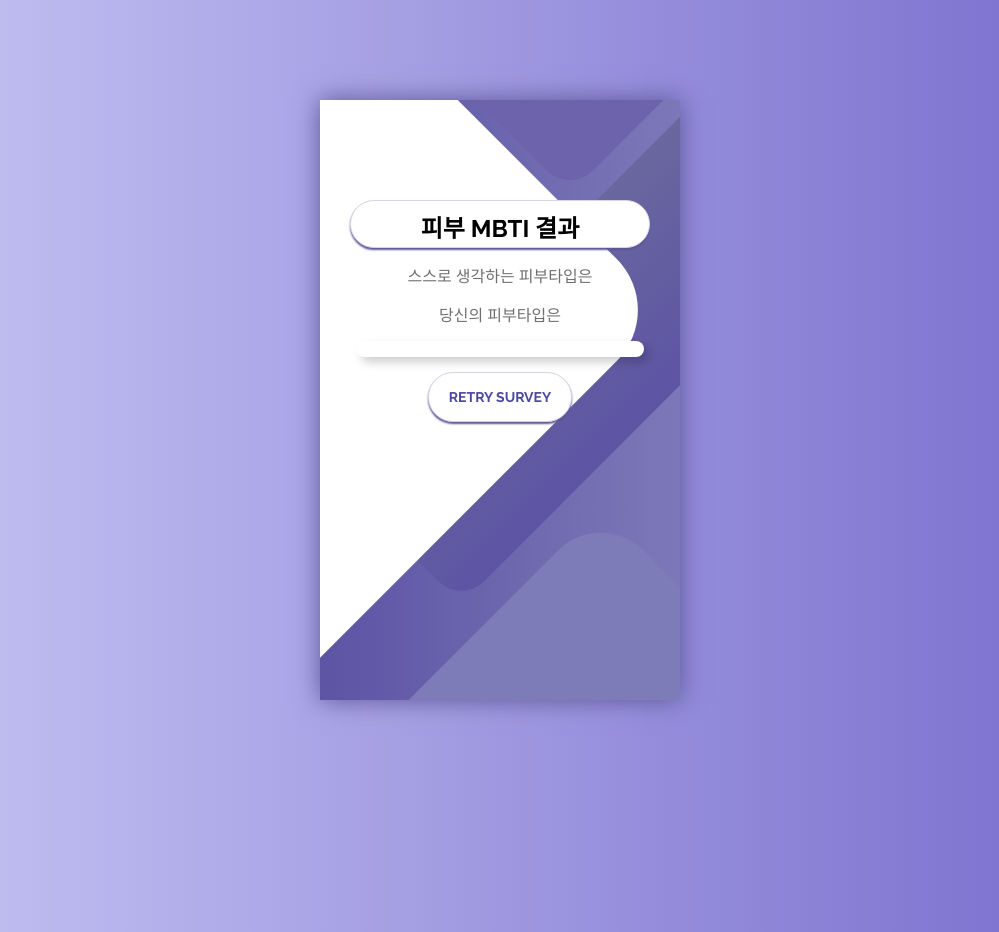
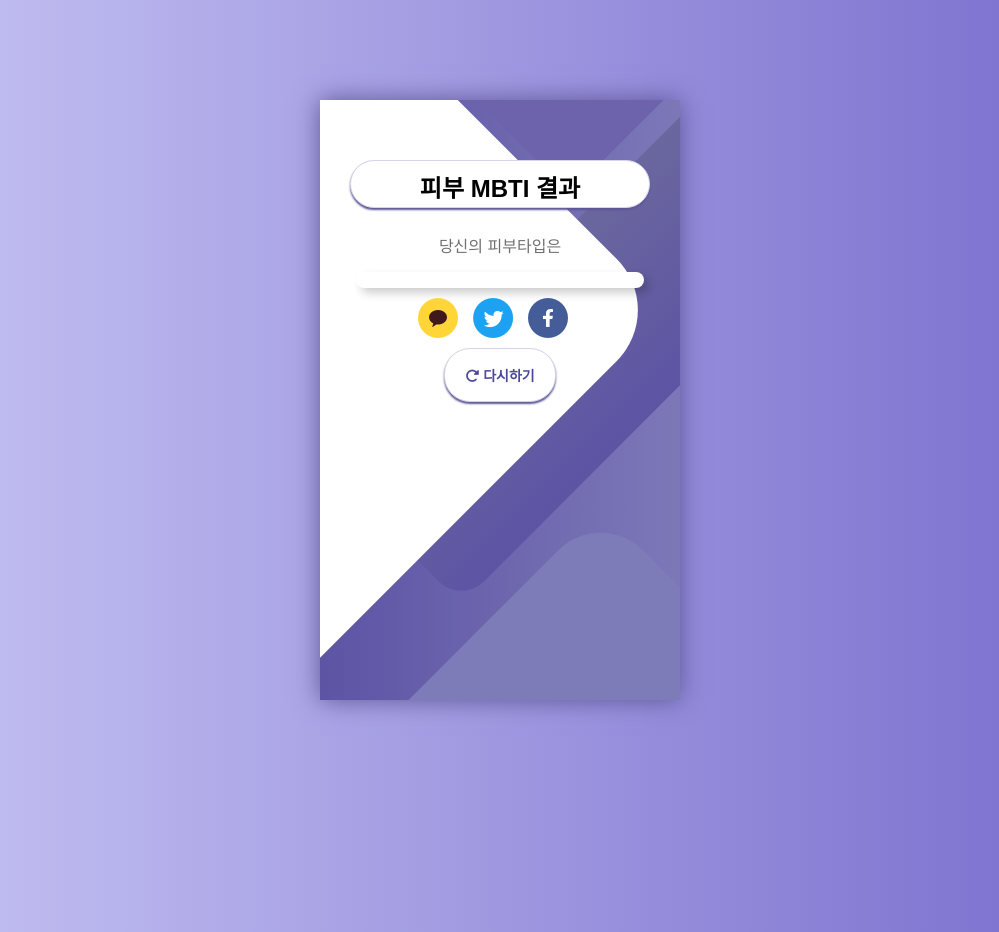
Before and after one commit to jongsigi/baumann_type_survey, a Flask app: template server/templates/survey_complete.html in a window 1280 px wide. Shown: the whole page, without its empty margins (140-1139 px from the left). Run offline with Flask 3, Linux system fonts and the light colour scheme; the template is opened without the code that fills it, so the values that code supplies are empty; some libraries are stand-ins or nearby versions; some web fonts are replaced.

Commit message:
240827 -. Add SNS button in complete page -. Change complete page URL for user_id

```diff
--- a/server/app.py
+++ b/server/app.py
@@ -80,7 +80,7 @@ def index():
             baumann_percent = calculate_baumann_survey(user_key=user_key)
             session['baumann_percent'] = baumann_percent
 
-            return redirect(url_for('survey_complete'))
+            return redirect(url_for('survey_complete', u=user_key))
 
     question_filename = './survey_question_to_db/qa_and_weight.db'
     conn = db_connection(question_filename)
@@ -98,7 +98,8 @@ def index():
 
 @app.route('/survey_complete')
 def survey_complete():
-    user_key = session['user_key']
+    user_key =request.args.get('u')
+    # user_key = session['user_key'] #세션이 아니라 링크를 타고 user_key를 조회해야함.
     baumann_percent = session['baumann_percent']
 
     user_filename = 'UserAnswer.db'
--- a/server/static/survey_complete.css
+++ b/server/static/survey_complete.css
@@ -1,10 +1,15 @@
-@import url("https://fonts.googleapis.com/css?family=Raleway:400,700");
+@font-face {
+  font-family: 'GmarketSansMedium';
+  src: url('https://fastly.jsdelivr.net/gh/projectnoonnu/noonfonts_2001@1.1/GmarketSansMedium.woff') format('woff');
+  font-weight: normal;
+  font-style: normal;
+}
 
 * {
   box-sizing: border-box;
   margin: 0;
   padding: 0;
-  font-family: Raleway, sans-serif;
+  font-family: GmarketSansMedium, sans-serif;
 }
 
 body {
@@ -31,7 +36,7 @@ body {
   z-index: 1;
   position: relative;
   height: 100%;
-  padding-top: 100px;
+  padding-top: 60px;
 }
 
 .screen__background {
@@ -100,7 +105,7 @@ body {
   color: #000;
   box-shadow: 0px 2px 2px #5c5696;
   font-weight: 700;
-  margin-bottom: 15px;
+  margin-bottom: 25px;
 }
 
 .survey-complete {
@@ -131,7 +136,7 @@ body {
 }
 
 .survey-button {
-  margin-top: 15px;
+  margin-top: 5px;
   background: #fff;
   font-size: 14px;
   padding: 16px 20px;
@@ -228,7 +233,7 @@ body {
   top: -20px;
   background: #000;
   color: #fff;
-  padding: 2px 8px;
+  padding: 2px 10px 2px 6px;
   border-radius: 3px;
 }
 
@@ -240,7 +245,7 @@ body {
   top: -20px;
   background: #000;
   color: #fff;
-  padding: 2px 8px;
+  padding: 2px 10px 2px 6px;
   border-radius: 3px;
 }
 
@@ -261,3 +266,31 @@ body {
 .percent_value_box {
   display: flex;
 }
+
+.link-icon-box{
+  display: flex;
+  justify-content: center;
+  position: relative;
+  margin-top: 10px;
+}
+
+.link-icon {
+  width: 45px;
+  height: 45px;
+  border:none;
+  background-color:transparent;
+  margin-right: 10px;
+}
+
+.link-icon:hover {
+  /* border-color: orange; */
+  color: white;
+  /* border-radius: 60%;
+  box-shadow: 0 0.5em 0.5em -0.4em yellow; */
+  transform: translateY(-3px);
+}
+
+
+.link-icon.twitter { background-image: url(./images/icon-twitter.png); background-repeat: no-repeat; }
+.link-icon.facebook { background-image: url(./images/icon-facebook.png); background-repeat: no-repeat; }
+.link-icon.kakao { background-image: url(./images/icon-kakao.png); background-repeat: no-repeat; }
--- a/server/templates/survey_complete.html
+++ b/server/templates/survey_complete.html
@@ -6,6 +6,8 @@
     <meta name="viewport" content="width=device-width, initial-scale=1.0">
     <title>Survey Complete</title>
     <link rel="stylesheet" href="{{ url_for('static', filename='survey_complete.css') }}">
+    <script src="https://kit.fontawesome.com/e93843c18e.js" crossorigin="anonymous"></script>
+    <script src="https://developers.kakao.com/sdk/js/kakao.js"></script>
 </head>
 
 <body>
@@ -17,7 +19,7 @@
                         <h1 class="survey-title">피부 MBTI 결과</h1>
                     </div>
                     <!-- <p class="survey-message">Thank you for your participation</p> -->
-                    <p class="survey-result">스스로 생각하는 피부타입은 <span class="baumann-type">{{meta_baumann_type}}</span></p>
+                    <!-- <p class="survey-result">나는 <span class="baumann-type">{{meta_baumann_type}}</span> 타입이라고 생각하지만</p> -->
                     <p class="survey-result">당신의 피부타입은 <span class="baumann-type">{{baumann_type}}</span></p>
                 </div>
                 <div class="skills_bar">
@@ -47,9 +49,14 @@
                     </div>
                     {% endfor %}
                 </div>
+                <div class="link-icon-box">
+                    <input type="button" id="btnKakao" class="link-icon kakao" onclick="fn_sendFB('kakaotalk');return false;"/>
+                    <input type="button" id="btnTwitter" class="link-icon twitter" onclick="fn_sendFB('twitter');return false;"/>
+                    <input type="button" id="btnFacebook" class="link-icon facebook" onclick="fn_sendFB('facebook');return false;"/>
+                </div>
                 <div class="button_box">
-                    <button class="button survey-button" type="button" onclick="location.href='/logout'">Retry
-                        Survey</button>
+                    <button class="button survey-button" type="button" onclick="location.href='/logout'">
+                        <i class="fa-solid fa-rotate-right"></i>    다시하기</button>
                 </div>
             </div>
 
@@ -61,6 +68,49 @@
             </div>
         </div>
     </div>
+
+    <script>
+        function fn_sendFB(sns) {
+            var thisUrl = document.URL;
+            var snsTitle = "피부 MBTI 결과 공유하기";
+            if( sns == 'facebook' ) {
+                var url = "http://www.facebook.com/sharer/sharer.php?u="+encodeURIComponent(thisUrl);
+                window.open(url, "", "width=486, height=286");
+            }
+            else if( sns == 'twitter' ) {
+                var url = "http://twitter.com/share?url="+encodeURIComponent(thisUrl)+"&text="+encodeURIComponent(snsTitle);
+                window.open(url, "tweetPop", "width=486, height=286,scrollbars=yes");
+            }
+            else if( sns == 'band' ) {
+                var url = "http://www.band.us/plugin/share?body="+encodeURIComponent(snsTitle)+"&route="+encodeURIComponent(thisUrl);
+                window.open(url, "shareBand", "width=400, height=500, resizable=yes");
+            }
+        }
+        function fn_sendFB(sns) {
+            var thisUrl = document.URL;
+            var snsTitle = "피부 MBTI 결과 공유하기";
+
+            if( sns == 'kakaotalk' ) {
+                // 사용할 앱의 JavaScript 키 설정
+                Kakao.init('fbc839145e7ae894ea4b8170225a691a');
+
+                // 카카오링크 버튼 생성
+                Kakao.Link.createDefaultButton({
+                    container: '#btnKakao', // HTML에서 작성한 ID값
+                    objectType: 'feed',
+                    content: {
+                    title: "피부 MBTI 결과 공유하기", // 보여질 제목
+                    description: "피부 MBTI 결과 공유하기", // 보여질 설명
+                    imageUrl: thisUrl, // 콘텐츠 URL
+                    link: {
+                        mobileWebUrl: thisUrl,
+                        webUrl: thisUrl
+                    }
+                    }
+                });
+            }
+        }
+    </script>
 </body>
 
 </html>
--- a/server/templates/user_info.html
+++ b/server/templates/user_info.html
@@ -12,7 +12,7 @@
             <div class="screen__content">
                 <div class="title-form">
                     <div class="title">
-                        피부 MBTI 스무고개
+                        피부 MBTI 스무고개 테스트
                     </div>
                 </div>
                 <form method="post" action="/user_info" class="user-info-form">
```
Also changed, not shown: server/static/index.css (+7 -2 lines), server/static/user_info.css (+7 -2 lines), server/static/images/icon-facebook.png (added), server/static/images/icon-kakao.png (added), server/static/images/icon-twitter.png (added).
